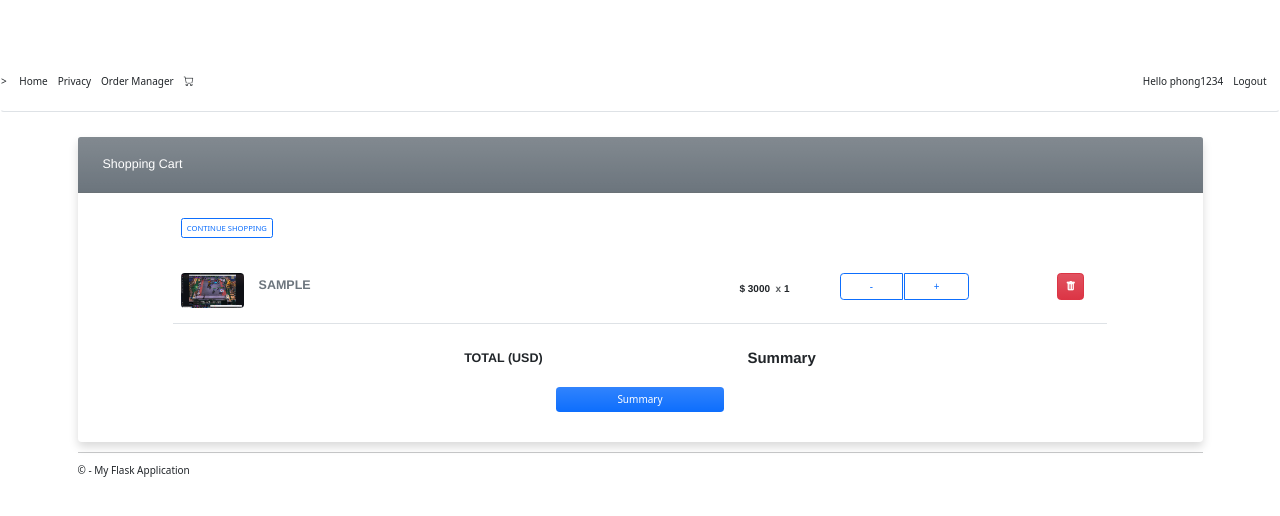
After one commit to phong1608/LapTrinhWeb-WebBanSach, a Flask app: page /cart in a window 1280 px wide. The commit adds this page. Shown: the top 516 px of the page. Run offline with Flask 3, Linux system fonts and the light colour scheme; a user stored in the database is signed in; some libraries are stand-ins or nearby versions.

Commit message:
cart-added

```diff
--- a/app.py
+++ b/app.py
@@ -2,12 +2,15 @@ from flask import Flask, flash
 from flask import render_template, session, request, redirect, url_for
 from __init__ import db, bcrypt, app
 import routes
+from shop.cart import routes
 from shop.forms import RegistrationForm, LoginForm
 from flask_bcrypt import Bcrypt
 from flask_sqlalchemy import SQLAlchemy
 from shop.admin.models import User
+from shop.customer.models import Register
 from shop.products import routes
 from __init__ import login_manager
+from shop.customer.forms import Registration
 from flask_login import login_user, logout_user, current_user
 
 
@@ -32,10 +35,10 @@ def register():
 
 @app.route('/register', methods=['GET', 'POST'])
 def customer_register():
-    form = RegistrationForm(request.form)
+    form = Registration(request.form)
     if request.method == 'POST' and form.validate():
         hash_password = bcrypt.generate_password_hash(form.password.data)
-        user = User(name=form.name.data, password=hash_password, email=form.email.data, role='customer')
+        user = User(name=form.name.data, password=hash_password, email=form.email.data, role='customer',contact=form.contact.data,address=form.address.data)
 
         db.session.add(user)
         db.session.commit()
--- a/shop/admin/models.py
+++ b/shop/admin/models.py
@@ -10,6 +10,8 @@ class User(db.Model, UserMixin):
     email = db.Column(db.String(120), unique=False, nullable=False)
     password = db.Column(db.String(180), unique=False, nullable=False)
     role = db.Column(db.String(20), unique=False, nullable=False)
+    address = db.Column(db.String(100), unique=False, nullable=True)
+    contact = db.Column(db.String(100), unique=False, nullable=True)
 
     def __repr__(self):
         return '<User %r>' % self.name
--- /dev/null
+++ b/shop/cart/routes.py
@@ -0,0 +1,19 @@
+from flask import render_template, redirect, url_for, flash, request
+from __init__ import db, app, photos, login_manager
+from .models import Cart
+from shop.products.models import Product
+from shop.products.forms import Add_Product
+from flask_login import login_required, current_user
+from shop.admin.models import User
+
+
+@login_manager.user_loader
+def load_user(user_id):
+    return User.query.filter_by(id=user_id).first()
+
+
+@app.route('/cart')
+def cart():
+    carts = Cart.query.filter_by(user_id=current_user.id)
+
+    return render_template('customer/cart/index.html', carts=carts)
--- a/templates/admin/products/index.html
+++ b/templates/admin/products/index.html
@@ -35,6 +35,7 @@
                 <td>{{ product.discount }}</td>
                 <td>{{ product.stock }}</td>
                 <td>{{ product.description }}</td>
+                <td>{{ product.category.name }}</td>
                 <td>
                     <img src="/static/images/{{ product.image_1 }}" class="w-50 h-50"/>
                 </td>
--- /dev/null
+++ b/templates/customer/cart/index.html
@@ -0,0 +1,91 @@
+{% extends 'layout.html' %}
+{% block content %}
+    <form method="post">
+    <br />
+    <div class="card shadow border-0">
+        <div class="card-header bg-secondary bg-gradient text-light ml-0 py-4">
+            <div class="row px-4">
+                <div class="col-6">
+                    <h5 class="pt-2 text-white">
+                        Shopping Cart
+                    </h5>
+                </div>
+
+            </div>
+        </div>
+        <div class="card-body my-4">
+            <div class="row">
+            </div>
+            <div class="row mb-3 pb-3">
+                <div class="col-md-2 offset-md-1">
+                    <a href="{{ url_for('index') }}" class="btn btn-outline-primary text-uppercase mb-5 btn-sm"><small>Continue Shopping</small></a>
+                </div>
+                	<div class="col-md-10 offset-md-1">
+
+                    {% for cart in carts%}
+
+                        <div class="row border-bottom pb-3">
+                            <div class="d-none d-lg-block col-lg-1 text-center py-2">
+
+                                    <img src="/static/images/{{ cart.product.image_1 }}" class="card-img-top rounded w-100" />
+
+                            </div>
+                            <div class="col-12 col-lg-6 pt-md-3">
+                                <h5 class="text-uppercase text-secondary"><strong>{{cart.product.name}}</strong></h5>
+
+                            </div>
+                            <div class="col-12  col-lg-5 text-center row">
+                                <div class="col-3 text-md-right pt-2 pt-md-4">
+                                    <h6 class="fw-semibold">
+                                        $ {{cart.product.price}}
+                                        <span class="text-muted">&nbsp;x&nbsp;</span>{{ cart.count }}
+                                    </h6>
+                                </div>
+                                <div class="col-6 col-sm-4 col-lg-6 pt-2">
+                                    <div class="w-75 btn-group" role="group">
+                                        <a  class="btn btn-outline-primary bg-gradient py-2">
+                                            -
+                                        </a>
+                                        &nbsp;
+                                        <a  class="btn btn-outline-primary bg-gradient py-2">
+                                            +
+                                        </a>
+                                    </div>
+
+                                </div>
+                                <div class="col-3 col-sm-4 col-lg-2 offset-lg-1 text-right pt-2">
+                                    <a  class="btn btn-danger bg-gradient py-2 ">
+                                        <i class="bi bi-trash-fill"></i>
+                                    </a>
+                                </div>
+                            </div>
+
+                        </div>
+                    {% endfor %}
+
+
+                </div>
+            </div>
+
+            <div class="card-footer bg-white border-0">
+                <div class="row">
+                    <div class="col-md-4 offset-md-4">
+                        <ul class="list-group mb-4">
+                            <li class="d-flex justify-content-between align-items-center">
+                                <h5 class="text-dark fw-semibold text-uppercase"> Total (USD)</h5>
+                                <h4 class="text-dark fw-bolder">Summary</h4>
+                            </li>
+                        </ul>
+                    </div>
+                </div>
+                <div class="row">
+                    <div class="col-md-2 offset-md-5">
+                        <a  class="btn btn-primary border-0 bg-gradient w-100 py-2">Summary</a>
+                    </div>
+                </div>
+            </div>
+        </div>
+    </div>
+    </form>
+
+{% endblock content %}
--- a/templates/customer/register.html
+++ b/templates/customer/register.html
@@ -7,7 +7,8 @@
     {{ render_field(form.email) }}
     {{ render_field(form.password) }}
     {{ render_field(form.confirm) }}
-
+    {{ render_field(form.address) }}
+      {{ render_field(form.contact) }}
   </dl>
   <p><input type=submit value=Register>
 </form>
--- a/templates/index.html
+++ b/templates/index.html
@@ -12,6 +12,9 @@
 
     {% endif %}
     {% endwith %}
+    <div class="card-img-overlay">
+
+    </div>
     <div class="row">
         <div class="col d-flex align-items-center">
             <i class="bi bi-truck display-1"></i>
--- a/templates/layout.html
+++ b/templates/layout.html
@@ -28,7 +28,7 @@
                             <a class="nav-link text-dark">Order Manager</a>
                         </li>
                         <li class="nav-item text-dark" >
-                            <a class="nav-link text-dark" ><i class="bi bi-cart"></i></a>
+                            <a href="{{ url_for("cart") }}" class="nav-link text-dark" ><i class="bi bi-cart"></i></a>
                         </li>
 
                         {% if current_user.role=='admin' %}
@@ -51,7 +51,7 @@
                     <ul class="navbar-nav">
                         {% if not current_user.is_authenticated%}
                             <li class="nav-item">
-                                <a class="nav-link text-dark" href={{ url_for('register') }}>Register</a>
+                                <a class="nav-link text-dark" href={{ url_for('customer_register') }}>Register</a>
                             </li>
                             <li class="nav-item">
                                 <a class="nav-link text-dark" href={{ url_for('login') }}>Login</a>
--- a/templates/products/add-brand.html
+++ b/templates/products/add-brand.html
@@ -6,7 +6,7 @@
         <div class="col-md-3">
             <div class="col-md-10">
                 <form action="" method="post">
-                    <h1 class="">Add a new brand</h1>
+                    <h1 class="">Add a new brnd</h1>
                     <input type="text" name="brand" class="form-control ">
                     <input type="submit" value="Add" class="btn btn-info "/>
                 </form>
```
Also changed, not shown: shop/cart/models.py (added, +11 -0 lines), shop/customer/forms.py (added, +13 -0 lines), shop/customer/models.py (+4 -3 lines), shop/customer/routes.py (+7 -0 lines), shop/order/models.py (added, +12 -0 lines), shop/products/routes.py (+16 -2 lines), instance/website.db, static/images/Screenshot_89.png (added), static/images/index/realistic-book-lovers-day-horizontal-background-with-composition-text-books-with-lamp-cup-vector-illustration_1284-77302.png (added).
